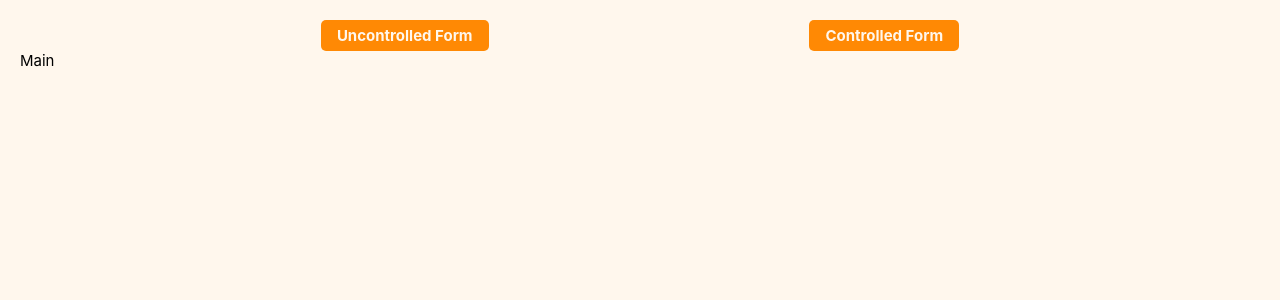
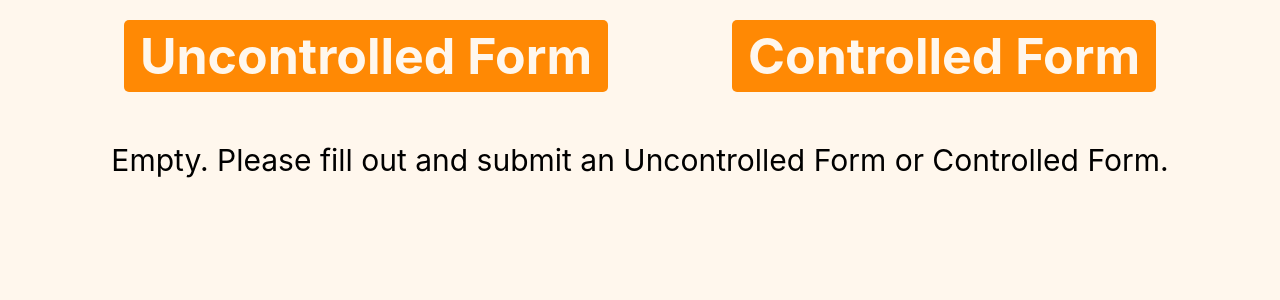
Before and after one commit to totoogg/catabase, a React (Vite) app: page / in a window 1280 px wide. Shown: the top 300 px of the page. Built offline with nearby package versions, Linux system fonts and the light colour scheme.

Commit message:
feat: add card

```diff
--- a/src/components/Button/Button.module.css
+++ b/src/components/Button/Button.module.css
@@ -35,6 +35,7 @@
 }
 
 .filled.normal {
+  font-size: 5rem;
   background: #ff8904;
   color: #fff7ed;
 }
--- /dev/null
+++ b/src/components/Card/Card.module.css
@@ -0,0 +1,43 @@
+.wrapper {
+  padding: 2rem;
+  width: 100%;
+  max-width: 400px;
+  font-size: 2rem;
+  display: flex;
+  flex-direction: column;
+  align-items: center;
+  gap: 1rem;
+  background-color: #ffd6a7;
+  border-radius: 2rem;
+  word-break: break-all;
+  border: 4px solid #ff8904;
+}
+
+.image {
+  width: 100px;
+  height: 100px;
+}
+
+.content {
+  display: flex;
+  justify-content: space-between;
+  width: 100%;
+  align-items: center;
+  gap: 10px;
+}
+
+.last {
+  border: 4px solid #7e2a0c;
+  animation-duration: 3s;
+  animation-name: blink;
+}
+
+@keyframes blink {
+  from {
+    background-color: #441306;
+  }
+
+  to {
+    background-color: #ffd6a7;
+  }
+}
--- /dev/null
+++ b/src/components/Card/Card.tsx
@@ -0,0 +1,37 @@
+import { Data } from '@/features/dataSlice';
+import { FC } from 'react';
+import cls from './Card.module.css';
+
+interface CardProps {
+  data: Data;
+  last?: boolean;
+}
+
+export const Card: FC<CardProps> = ({ data, last }) => {
+  const renderData = [
+    { name: 'Username', value: data.username },
+    { name: 'Age', value: data.age },
+    { name: 'Email', value: data.email },
+    { name: 'Password', value: data.password },
+    { name: 'Confirm Password', value: data.confirmPassword },
+    { name: 'Gender', value: data.gender },
+    { name: 'Accept', value: String(data.accept) },
+    { name: 'File', value: data.file },
+    { name: 'Country', value: data.country },
+  ];
+
+  return (
+    <div className={[cls.wrapper, last ? cls.last : ''].join(' ')}>
+      {renderData.map((item) => (
+        <p key={item.name} className={cls.content}>
+          <b>{item.name}: </b>
+          {item.name === 'File' ? (
+            <img className={cls.image} src={item.value} alt="Image" />
+          ) : (
+            <i>{item.value}</i>
+          )}
+        </p>
+      ))}
+    </div>
+  );
+};
--- a/src/components/Modal/Modal.module.css
+++ b/src/components/Modal/Modal.module.css
@@ -9,6 +9,8 @@
   display: flex;
   justify-content: center;
   cursor: pointer;
+  align-items: flex-start;
+  overflow: auto;
 }
 
 .close {
@@ -45,11 +47,9 @@
   margin-top: 40px;
   cursor: default;
   padding: 50px;
-  padding-top: 80px;
   background-color: #ffedd4;
   border-radius: 20px;
   position: relative;
-  overflow-y: auto;
   width: 70%;
 }
 
--- a/src/features/ControlledForm/ControlledForm.module.css
+++ b/src/features/ControlledForm/ControlledForm.module.css
@@ -2,6 +2,10 @@
   font-size: 2rem;
   display: flex;
   flex-direction: column;
+}
+
+.title {
+  margin-bottom: 20px;
 }
 
 .label {
--- a/src/features/ControlledForm/ControlledForm.tsx
+++ b/src/features/ControlledForm/ControlledForm.tsx
@@ -64,6 +64,7 @@ export const ControlledForm: FC<ControlledForm> = ({ close }) => {
 
   return (
     <form onSubmit={handleSubmit(onSubmit)} className={cls.form}>
+      <h2 className={cls.title}>Controlled Form</h2>
       <label className={cls.label} htmlFor="name">
         Name*
       </label>
--- a/src/features/Main/Main.module.css
+++ b/src/features/Main/Main.module.css
@@ -0,0 +1,13 @@
+.main {
+  display: flex;
+  flex-wrap: wrap;
+  margin-top: 50px;
+  gap: 20px;
+  justify-content: center;
+}
+
+.empty {
+  width: 100%;
+  text-align: center;
+  font-size: 3rem;
+}
--- a/src/features/Main/Main.tsx
+++ b/src/features/Main/Main.tsx
@@ -1,3 +1,26 @@
+import { useAppSelector } from '@/store';
+import { selectData } from '../dataSlice';
+import { Card } from '@/components/Card/Card';
+import cls from './Main.module.css';
+
 export const Main = () => {
-  return <main>Main</main>;
+  const data = useAppSelector(selectData);
+
+  return (
+    <main className={cls.main}>
+      {data.length === 0 && (
+        <p className={cls.empty}>
+          Empty. Please fill out and submit an Uncontrolled Form or Controlled
+          Form.
+        </p>
+      )}
+      {data.map((item, index) => (
+        <Card
+          key={item.username + item.password + index}
+          data={item}
+          last={data.length - 1 === index}
+        />
+      ))}
+    </main>
+  );
 };
--- a/src/features/UncontrolledForm/UncontrolledForm.module.css
+++ b/src/features/UncontrolledForm/UncontrolledForm.module.css
@@ -2,6 +2,10 @@
   font-size: 2rem;
   display: flex;
   flex-direction: column;
+}
+
+.title {
+  margin-bottom: 20px;
 }
 
 .label {
--- a/src/features/UncontrolledForm/UncontrolledForm.tsx
+++ b/src/features/UncontrolledForm/UncontrolledForm.tsx
@@ -77,6 +77,7 @@ export const UncontrolledForm: FC<UncontrolledFormProps> = ({ close }) => {
 
   return (
     <form onSubmit={handleSubmit} className={cls.form}>
+      <h2 className={cls.title}>Uncontrolled Form</h2>
       <label className={cls.label} htmlFor="name">
         Name*
       </label>
--- a/src/features/dataSlice.ts
+++ b/src/features/dataSlice.ts
@@ -29,7 +29,7 @@ const dataSlice = createSlice({
   initialState,
   reducers: {
     addData: (state, action: PayloadAction<Data>) => {
-      state.data = [action.payload, ...state.data];
+      state.data.push(action.payload);
     },
   },
 });
```
